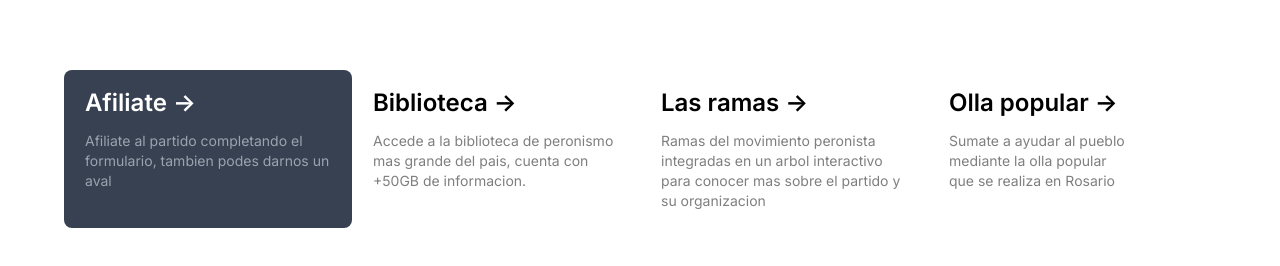
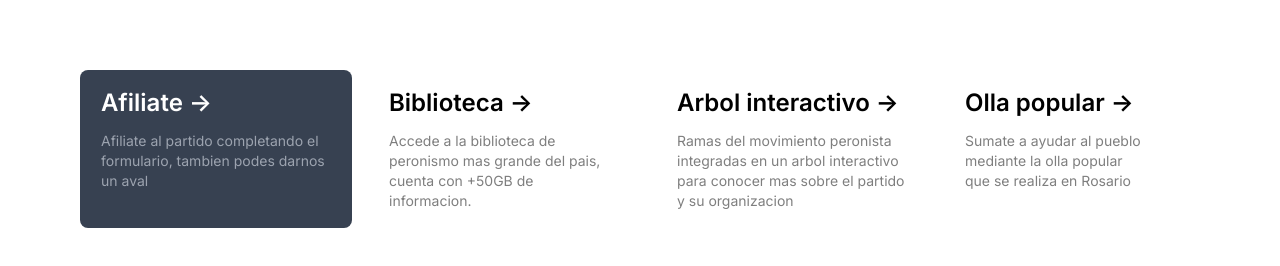
Before and after one commit to faacuromano/web-pyv, a Next.js app: page / in a window 1280 px wide. Shown: the part 530-796 px from the top of the page. Built offline with nearby package versions, Linux system fonts and the light colour scheme.

Commit message:
visual upgrade

```diff
--- a/src/app/page.js
+++ b/src/app/page.js
@@ -22,7 +22,7 @@
 
       <a
         href="https://chat.whatsapp.com/DBS17Xx8SUVKN04Fu4wfl8"
-        className="group rounded-lg bg-gray-700 border border-transparent px-5 py-4 transition-colors hover:border-gray-300 hover:bg-gray-100 hover:dark:border-neutral-700 hover:dark:bg-neutral-800 hover:dark:bg-opacity-30 "
+        className="group ml-4 rounded-lg bg-gray-700 border border-transparent px-5 py-4 transition-colors hover:border-gray-300 hover:bg-gray-100 hover:dark:border-neutral-700 hover:dark:bg-neutral-800 hover:dark:bg-opacity-30 "
         target="_blank"
         rel="noopener noreferrer"
       >
@@ -39,7 +39,7 @@
 
         <a
           href="https://drive.google.com/drive/folders/1aTioaBjhAQ-QV6EJbCW1gOLR7Fgc5Qno"
-          className="group rounded-lg border border-transparent px-5 py-4 transition-colors hover:border-gray-300 hover:bg-gray-100 hover:dark:border-neutral-700 hover:dark:bg-neutral-800/30"
+          className="group ml-4 rounded-lg border border-transparent px-5 py-4 transition-colors hover:border-gray-300 hover:bg-gray-100 hover:dark:border-neutral-700 hover:dark:bg-neutral-800/30"
           target="_blank"
           rel="noopener noreferrer"
         >
@@ -56,12 +56,12 @@
 
         <a
           href="/arbol"
-          className="group rounded-lg border border-transparent px-5 py-4 transition-colors hover:border-gray-300 hover:bg-gray-100 hover:dark:border-neutral-700 hover:dark:bg-neutral-800/30"
+          className="group  ml-4 rounded-lg border border-transparent px-5 py-4 transition-colors hover:border-gray-300 hover:bg-gray-100 hover:dark:border-neutral-700 hover:dark:bg-neutral-800/30"
           target="_blank"
           rel="noopener noreferrer"
         >
           <h2 className={`mb-3 text-2xl font-semibold`}>
-            Las ramas{" "}
+            Arbol interactivo{" "}
             <span className="inline-block transition-transform group-hover:translate-x-2 motion-reduce:transform-none">
               -&gt;
             </span>
@@ -73,7 +73,7 @@
 
         <a
           href="/olla-popular"
-          className="group rounded-lg border border-transparent px-5 py-4 transition-colors hover:border-gray-300 hover:bg-gray-100 hover:dark:border-neutral-700 hover:dark:bg-neutral-800/30"
+          className="group ml-4 rounded-lg border border-transparent px-5 py-4 transition-colors hover:border-gray-300 hover:bg-gray-100 hover:dark:border-neutral-700 hover:dark:bg-neutral-800/30"
           target="_blank"
           rel="noopener noreferrer"
         >
```
